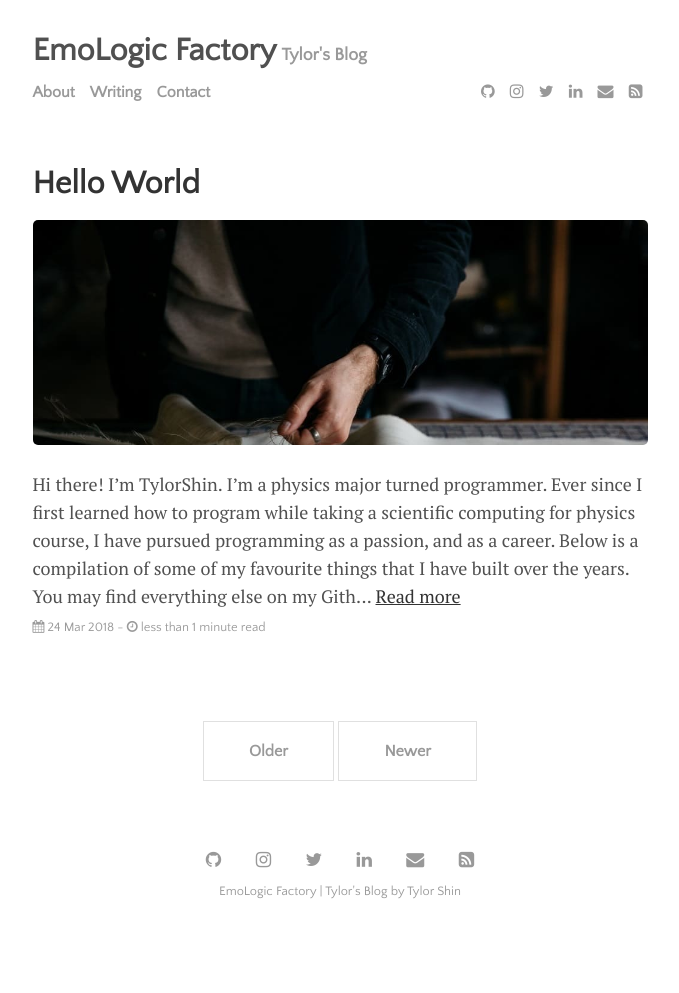
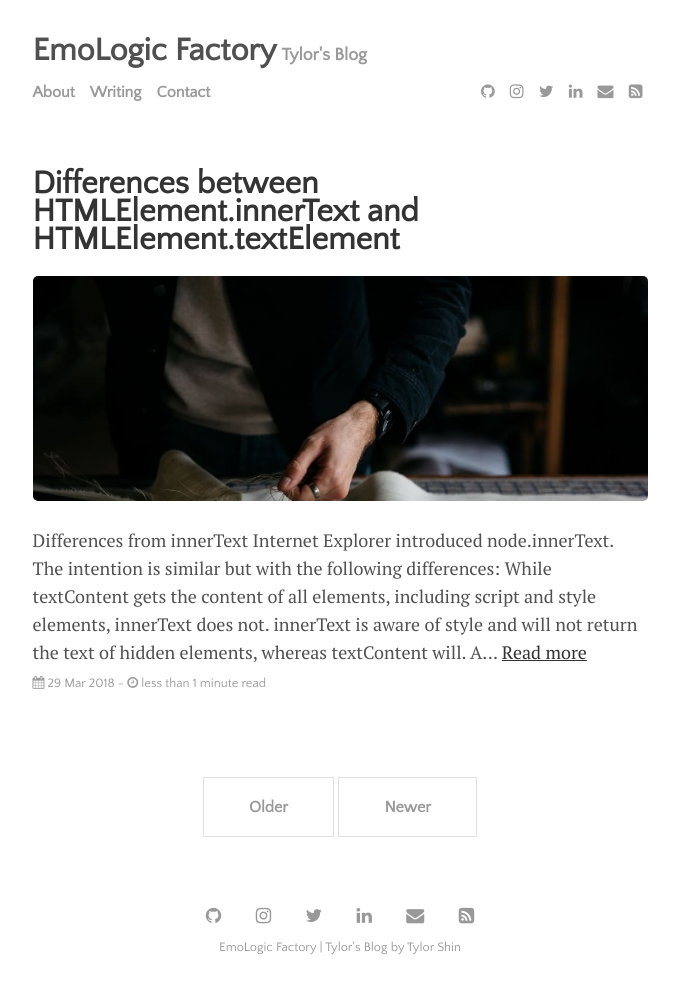
Before and after one commit to TylerShin/TylorShin.github.io, a Jekyll site: the page built from index.html, in a window 1280 px wide. Shown: the whole page, without its empty margins (300-979 px from the left). Built offline with Jekyll 4.4.1, drawn with Linux system fonts in a browser that asks for light colours; the list of posts is cut into pages by our own code; before the commit the page ends 937 px from its top, so only the background shows below that.

Commit message:
memo textElement post

```diff
--- a/_posts/2018-03-24-test.md
+++ /dev/null
@@ -1,10 +0,0 @@
----
-layout: post
-title: "Hello World"
-author: "Tylor Shin"
-categories: tech
-tags: [tech,sample]
-image: cutting.jpg
----
-
-Hi there! I'm TylorShin. I’m a physics major turned programmer. Ever since I first learned how to program while taking a scientific computing for physics course, I have pursued programming as a passion, and as a career. Below is a compilation of some of my favourite things that I have built over the years. You may find everything else on my <a href="http://github.com/lenpaul" target="_blank">Github</a> and <a href="https://codepen.io/lenpaul" target="_blank">Code Pen</a> profiles.
--- /dev/null
+++ b/_posts/2018-03-29-textElement.md
@@ -0,0 +1,16 @@
+---
+layout: post
+title: "Differences between HTMLElement.innerText and HTMLElement.textElement "
+author: "Tylor Shin"
+categories: tech
+tags: [tech, css]
+image: cutting.jpg
+---
+
+Differences from innerText
+Internet Explorer introduced node.innerText. The intention is similar but with the following differences:
+
+While textContent gets the content of all elements, including script and style elements, innerText does not.
+innerText is aware of style and will not return the text of hidden elements, whereas textContent will.
+As innerText is aware of CSS styling, it will trigger a reflow, whereas textContent will not.
+Unlike textContent, altering innerText in Internet Explorer (up to version 11 inclusive) not only removes child nodes from the element, but also permanently destroys all descendant text nodes (so it is impossible to insert the nodes again into any other element or into the same element anymore).
--- a/menu/about.md
+++ b/menu/about.md
@@ -7,6 +7,6 @@ Lagrange is a minimalist Jekyll theme. The purpose of this theme is to provide a
 
 ### Getting Started
 
-[Getting Started]({{ site.github.url }}{% post_url 2018-03-24-test %}): getting started with installing Lagrange, whether you are completely new to using Jekyll, or simply just migrating to a new Jekyll theme.
+[Getting Started]({{ site.github.url }}{% post_url 2018-03-29-textElement %}): getting started with installing Lagrange, whether you are completely new to using Jekyll, or simply just migrating to a new Jekyll theme.
 
 This theme is completely free and open source software. You may use it however you want, as it is distributed under the [MIT License](http://choosealicense.com/licenses/mit/). If you are having any problems, any questions or suggestions, feel free to [tweet at me](https://twitter.com/intent/tweet?text=My%question%about%Lagrange%is:%&via=paululele), or [file a GitHub issue](https://github.com/lenpaul/lagrange/issues/new).
```
